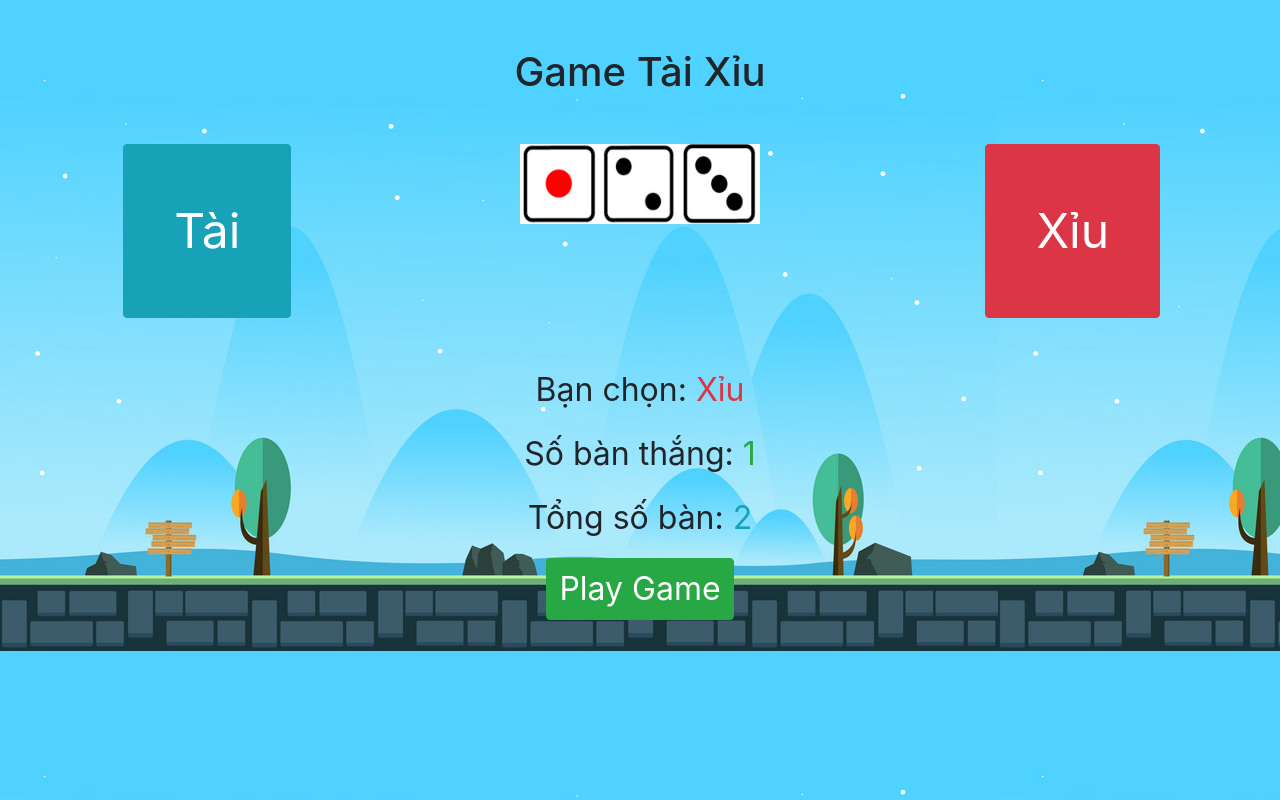
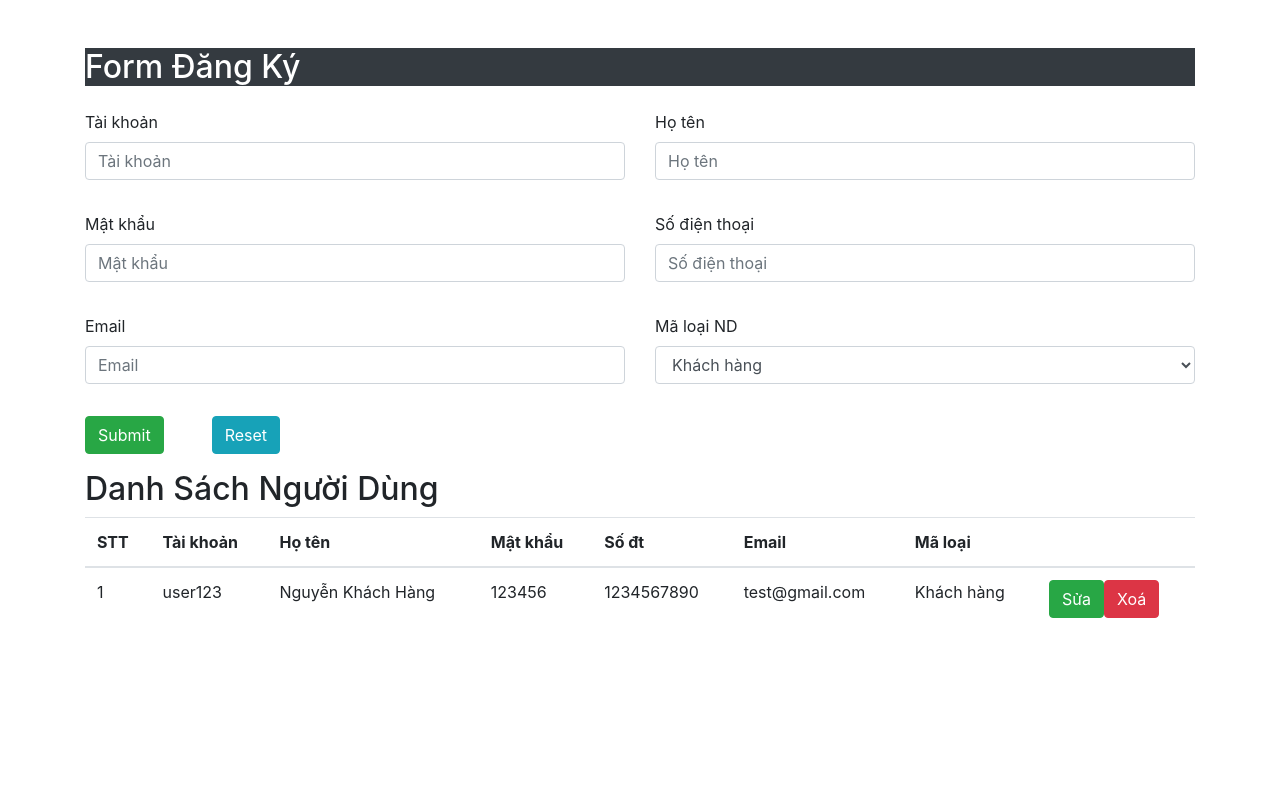
Before and after one commit to trungnte/learn-react-redux, a React (Create React App) app: page / in a window 1280 px wide. Built offline with nearby package versions, Linux system fonts and the light colour scheme.

Commit message:
Create UI and component

```diff
--- a/src/App.js
+++ b/src/App.js
@@ -1,11 +1,13 @@
 import logo from './logo.svg';
 import './App.css';
 import BTGameTaiXiu from './DemoRedux/BTGameTaiXiu/BTGameTaiXiu';
+import BTLND from './LifeCycle/BTQLND/BTLND';
 
 function App() {
   return (
     <>
-      <BTGameTaiXiu/>
+      <BTLND/>
+      {/* <BTGameTaiXiu/> */}
     </>
   );
 }
--- /dev/null
+++ b/src/LifeCycle/BTQLND/BTLND.jsx
@@ -0,0 +1,14 @@
+import React, { Component } from "react";
+import FormDangKy from "./FormDangKy";
+import TableNguoiDung from "./TableNguoiDung";
+
+export default class BTLND extends Component {
+  render() {
+    return (
+      <div className="container py-5">
+        <FormDangKy/>
+        <TableNguoiDung/>
+      </div>
+    );
+  }
+}
--- /dev/null
+++ b/src/LifeCycle/BTQLND/FormDangKy.jsx
@@ -0,0 +1,82 @@
+import React, { Component } from 'react'
+
+export default class FormDangKy extends Component {
+  render() {
+    return (
+      <div className="row">
+          <div className="col-12">
+            <h2 className="bg-dark text-white">Form Đăng Ký</h2>
+
+            <form>
+              <div className="row py-3">
+                <div className="col">
+                  <label htmlFor="taiKhoan">Tài khoản</label>
+                  <input
+                    name="taiKhoan"
+                    type="text"
+                    className="form-control"
+                    placeholder="Tài khoản"
+                  />
+                </div>
+                <div className="col">
+                  <label htmlFor="hoTen">Họ tên</label>
+                  <input
+                    name="hoTen"
+                    type="text"
+                    className="form-control"
+                    placeholder="Họ tên"
+                  />
+                </div>
+              </div>
+
+              <div className="row py-3">
+                <div className="col">
+                  <label htmlFor="matKhau">Mật khẩu</label>
+                  <input
+                    name="matKhau"
+                    type="text"
+                    className="form-control"
+                    placeholder="Mật khẩu"
+                  />
+                </div>
+                <div className="col">
+                  <label htmlFor="sdt">Số điện thoại</label>
+                  <input
+                    name="sdt"
+                    type="text"
+                    className="form-control"
+                    placeholder="Số điện thoại"
+                  />
+                </div>
+              </div>
+
+              <div className="row py-3">
+                <div className="col">
+                  <label htmlFor="email">Email</label>
+                  <input
+                    name="email"
+                    type="text"
+                    className="form-control"
+                    placeholder="Email"
+                  />
+                </div>
+                <div className="col">
+                  <label htmlFor="maLoaiND">Mã loại ND</label>
+
+                  <select className="form-control" name="maLoaiND">
+                    <option value={"Khách hàng"}>Khách hàng</option>
+                    <option value={"Quản trị"}>Quản trị</option>
+                  </select>
+                </div>
+              </div>
+
+              <div className="py-3">
+                <button className="btn btn-success mr-5">Submit</button>
+                <button className="btn btn-info">Reset</button>
+              </div>
+            </form>
+          </div>
+        </div>
+    )
+  }
+}
--- /dev/null
+++ b/src/LifeCycle/BTQLND/TableNguoiDung.jsx
@@ -0,0 +1,45 @@
+import React, { Component } from 'react'
+
+export default class TableNguoiDung extends Component {
+  render() {
+    return (
+      <div className="row">
+          <div className="col-12">
+            <h2>Danh Sách Người Dùng</h2>
+
+            <table className="table">
+              <thead>
+                <tr>
+                  <th scope="col">STT</th>
+                  <th scope="col">Tài khoản</th>
+                  <th scope="col">Họ tên</th>
+                  <th scope="col">Mật khẩu</th>
+                  <th scope="col">Số đt</th>
+                  <th scope="col">Email</th>
+                  <th scope="col">Mã loại</th>
+                  <th scope="col"></th>
+                </tr>
+              </thead>
+              <tbody>
+                <tr>
+                  <td>1</td>
+                  <td>user123</td>
+                  <td>Nguyễn Khách Hàng</td>
+                  <td>123456</td>
+                  <td>1234567890</td>
+                  <td>test@gmail.com</td>
+                  <td>Khách hàng</td>
+                  <td>
+                    <button className="btn btn-success">Sửa</button>
+                    <button className="btn btn-danger">Xoá</button>
+                  </td>
+                </tr>
+              </tbody>
+            </table>
+
+
+          </div>
+        </div>
+    )
+  }
+}
```
